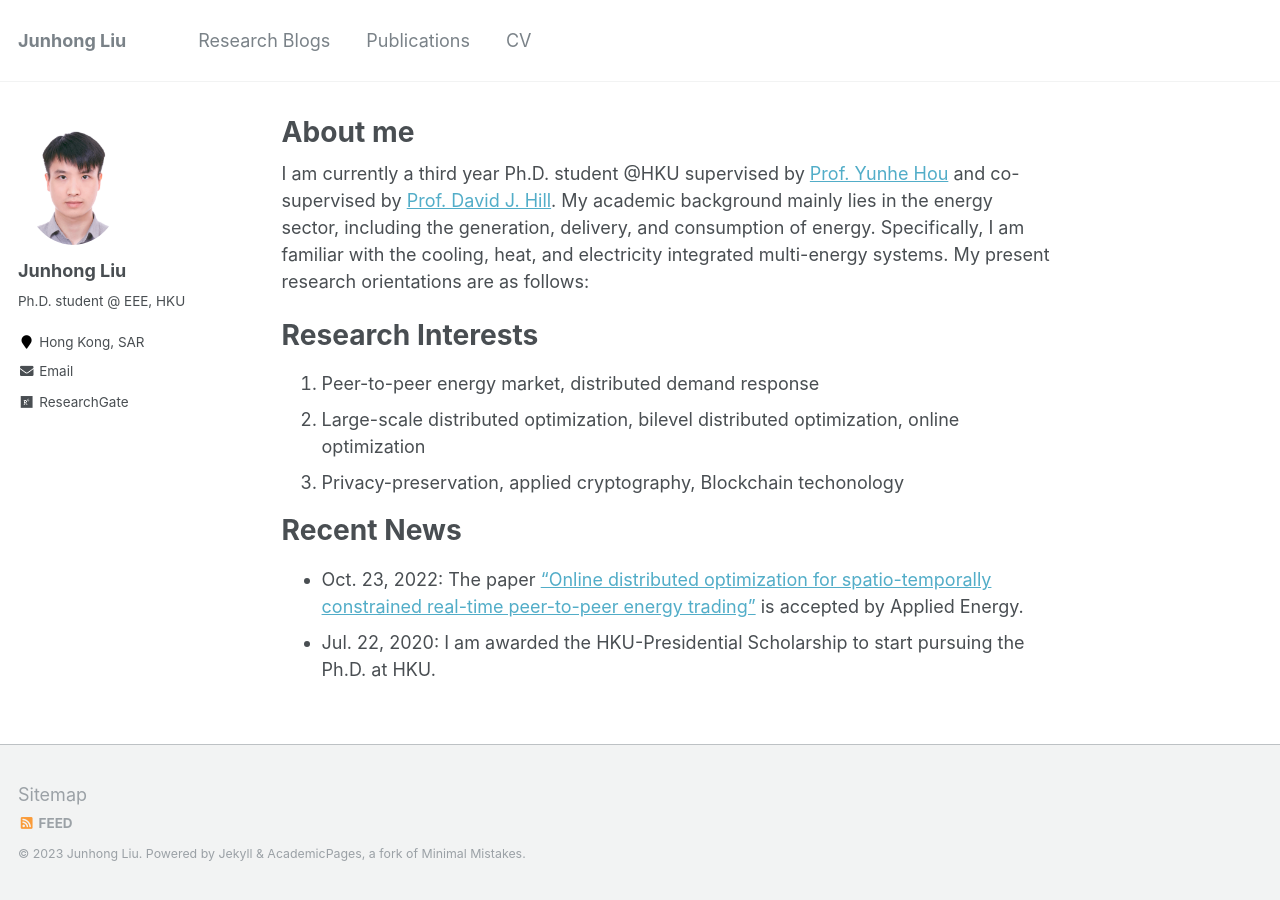
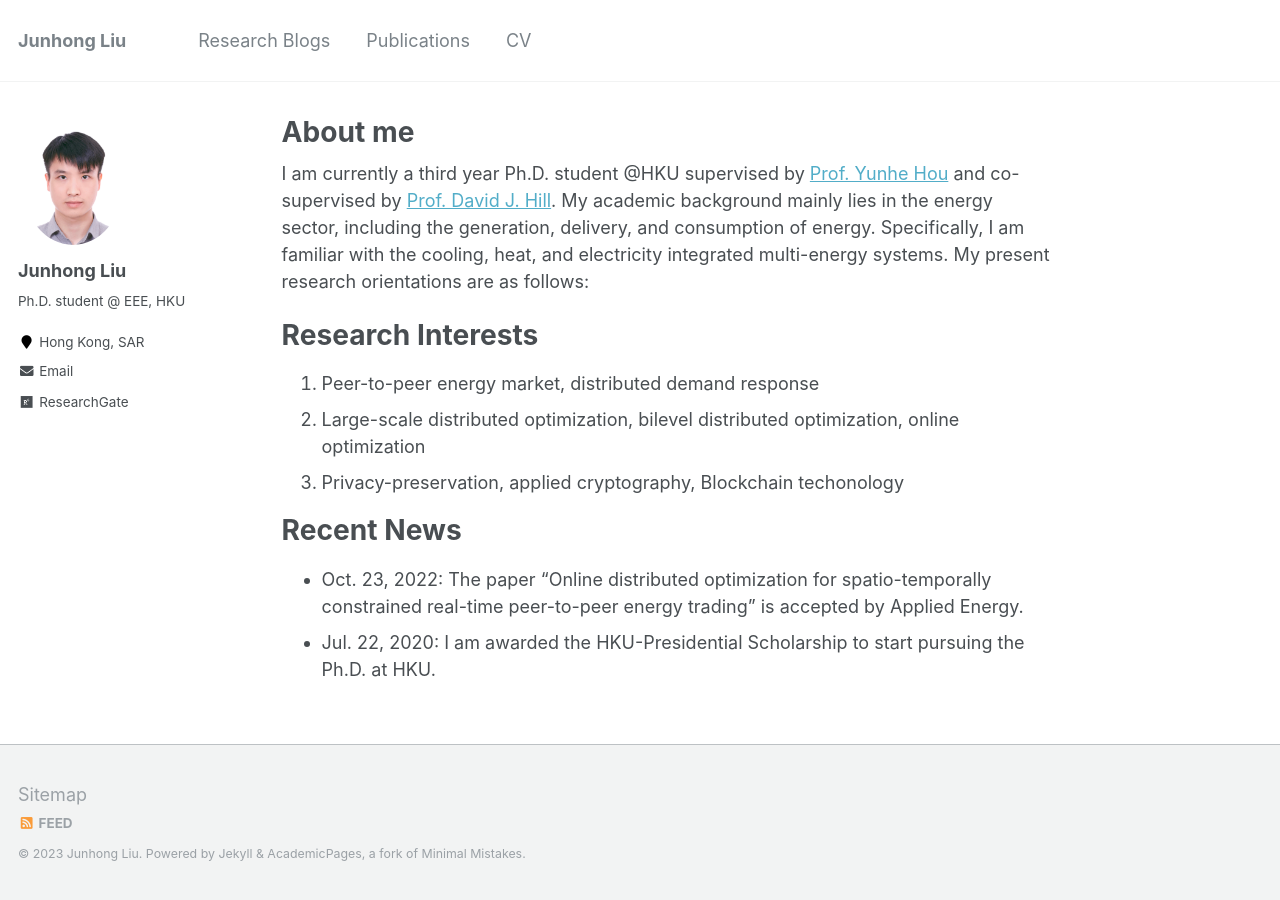
Before and after one commit to johnny-eee/online, a Jekyll site: the page built from _pages/about.md, in a window 1280 px wide. Built offline with Jekyll 4.4.1, drawn with Linux system fonts in a browser that asks for light colours; part of the change alters nothing that is shown.

```diff
--- a/_pages/about.md
+++ b/_pages/about.md
@@ -19,5 +19,5 @@ Research Interests
 
 Recent News
 ======
-* Oct. 23, 2022: The paper ["Online distributed optimization for spatio-temporally constrained real-time peer-to-peer energy trading"](https://www.sciencedirect.com/science/article/abs/pii/S0306261922014738?via%3Dihub) is accepted by Applied Energy.
+* Oct. 23, 2022: The paper "Online distributed optimization for spatio-temporally constrained real-time peer-to-peer energy trading" is accepted by Applied Energy.
 * Jul. 22, 2020: I am awarded the HKU-Presidential Scholarship to start pursuing the Ph.D. at HKU.
```
